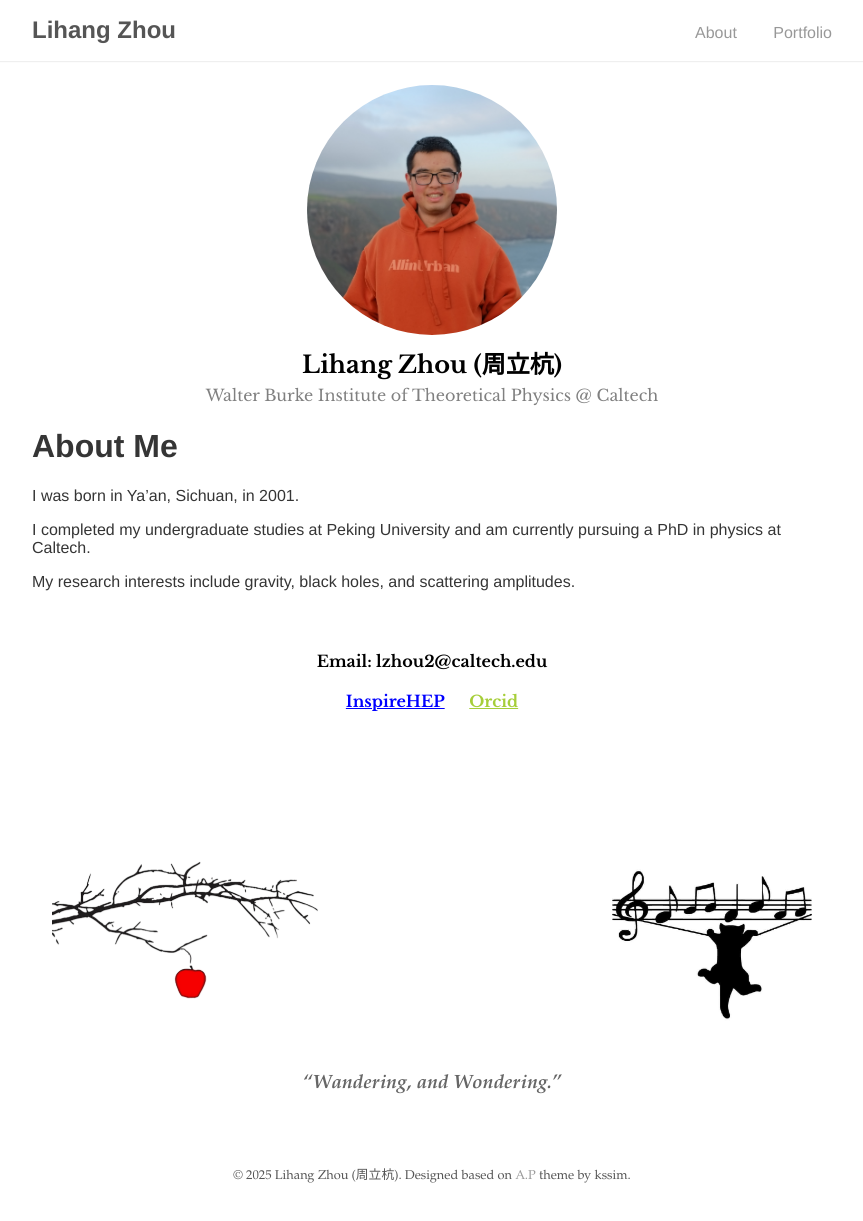
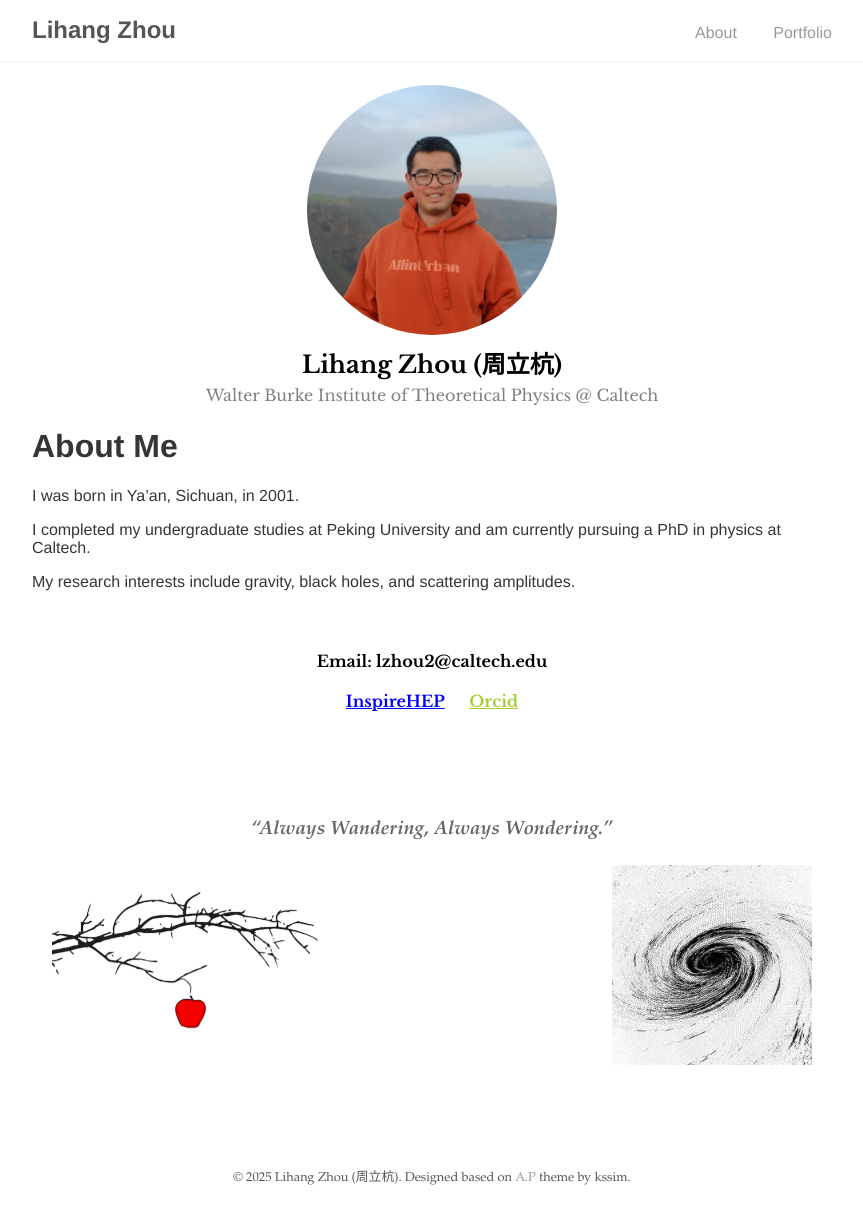
Before and after one commit to WandererZlh/WandererZlh.github.io, a Jekyll site: the page built from index.md, in a window 1280 px wide. Shown: the whole page, without its empty margins (208-1071 px from the left). Built offline with Jekyll 4.4.1, drawn with Linux system fonts in a browser that asks for light colours; our own code applies the rules of GitHub Pages for plain Markdown files.

Commit message:
update footer

```diff
--- a/_layouts/base.html
+++ b/_layouts/base.html
@@ -23,12 +23,13 @@
 
     <footer style="text-align: center; font-size: bold;font-style: italic; color: #666; font-size: 1.2em;">
 
+      <div style="font-weight: bold;">“Always Wandering, Always Wondering.”</div>
+
       <div style="display: flex; justify-content: space-between; align-items: center; padding: 20px;">
-        <img src="assets/img/apple.png" alt="Apple Tree" style="width: 300px;">
-        <img src="assets/img/music_cat2.jpg" alt="Music Cat" style="width: 200px;">
+        <img src="{{ site.baseurl }}/assets/img/apple.png" alt="Apple Tree" style="width: 300px;">
+        <img src="{{ site.baseurl }}/assets/img/black_hole.png" alt="Black Hole" style="width: 200px;">
       </div>
 
-    <div style="font-weight: bold;">“Wandering, and Wondering.”</div>
 
     </footer>
     <footer>
```
Also changed, not shown: assets/img/Zarathustra.jpg (added), assets/img/Zarathustra_2.jpg (added), assets/img/black_hole.png (added), assets/img/colorful_music.jpg (added), 15 other files.
